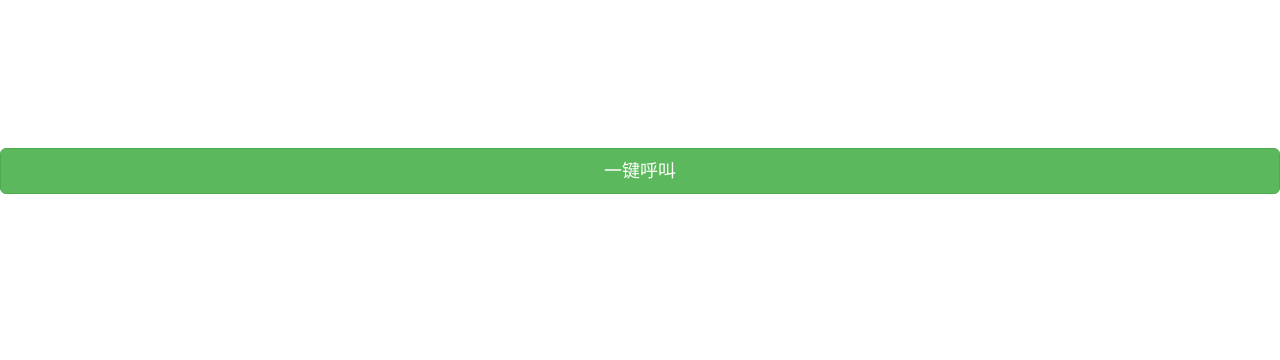
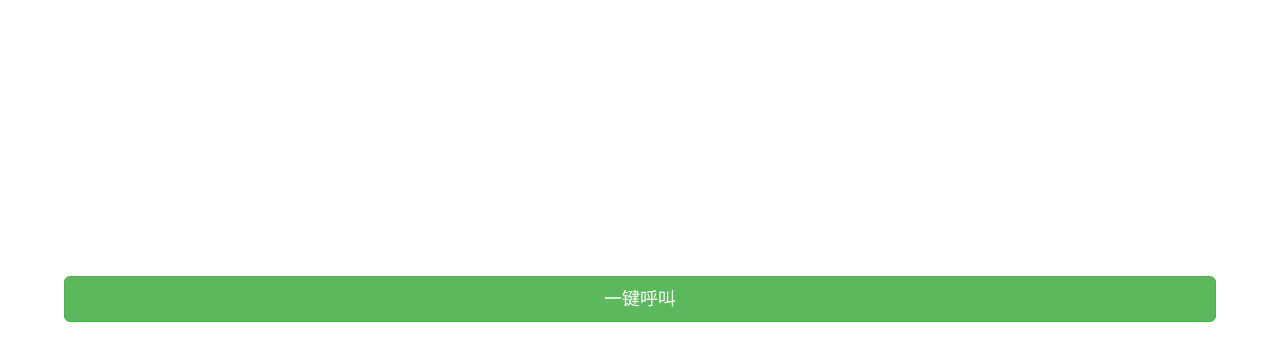
Before and after one commit to qq8693/qq8693.github.io, a plain HTML site: page callMe.html in a window 1280 px wide. Drawn offline with nearby package versions, Linux system fonts and the light colour scheme.

Commit message:
Update callMe.html

```diff
--- a/callMe.html
+++ b/callMe.html
@@ -11,7 +11,7 @@
 	 <script src="https://cdn.jsdelivr.net/npm/bootstrap@3.3.7/dist/js/bootstrap.min.js"></script>
 </head>
 <body>
-		<div style="text-align: center; margin-bottom: 3%; margin-top:10%;">
+		<div style="text-align: center; margin-bottom: 3%; margin-top:20%; margin-left:5%;margin-right:5%">
      <p><a href="tel:13319533538" class="btn btn-success btn-lg btn-block" role="button">一键呼叫</a></p>
 
 	</div>
```
